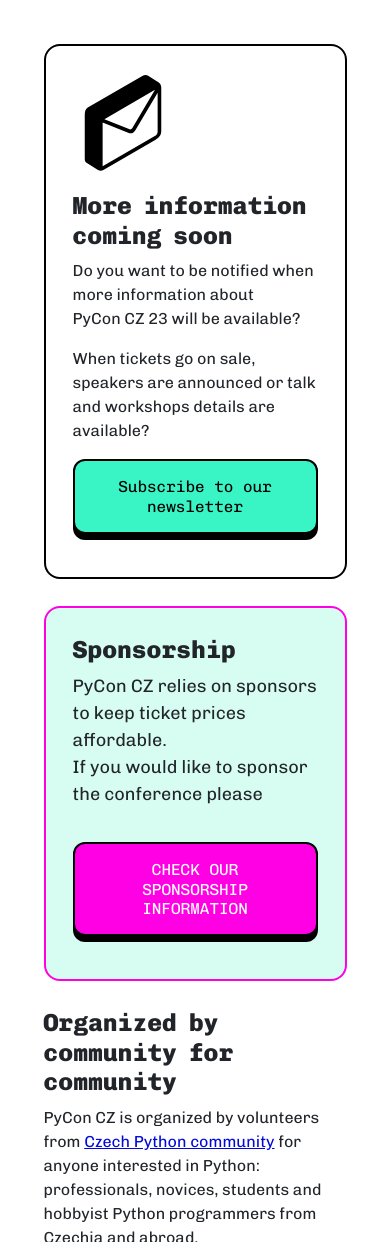
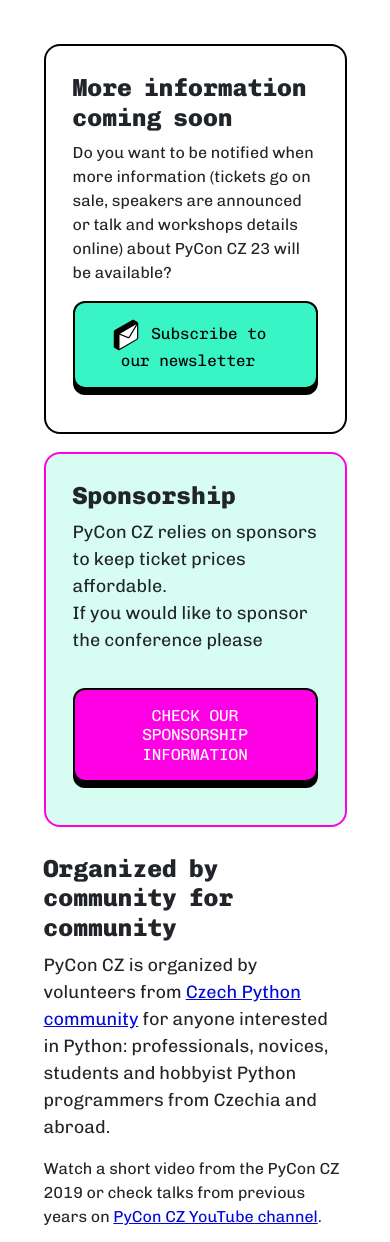
Before and after one commit to pyvec/cz.pycon.org, a Django app: page /2023/ in a window 390 px wide. Shown: the part 2029-3271 px from the top of the page. Run offline with Django 4.2, Linux system fonts and the light colour scheme; style sheets or scripts are compiled from the project's sources; some libraries are stand-ins or nearby versions.

Commit message:
content: nicer homepage - responsivity added to height utility

```diff
--- /dev/null
+++ b/static_src/scss/_utilities.scss
@@ -0,0 +1,8 @@
+$utilities: map-merge(
+        $utilities, (
+        "height": map-merge(
+                map-get($utilities, "height"),
+                (responsive: true),
+        ),
+    )
+);
--- a/static_src/scss/index.scss
+++ b/static_src/scss/index.scss
@@ -25,7 +25,7 @@
 @import "node_modules/bootstrap/scss/maps";
 @import "node_modules/bootstrap/scss/mixins";
 @import "node_modules/bootstrap/scss/utilities";
-//@import 'utilities'; // For utilities API (see https://getbootstrap.com/docs/5.3/utilities/api/#using-the-api)
+@import 'utilities'; // For utilities API (see https://getbootstrap.com/docs/5.3/utilities/api/#using-the-api)
 
 @import "customized-rfs-variables";
 
--- a/templates/pages/homepage.html
+++ b/templates/pages/homepage.html
@@ -97,22 +97,20 @@
 
 {% block main %}
 
-    <div class="d-flex flex-column flex-sm-row align-items-baseline column-gap-4 row-gap-3 rounded-3 border border-black p-4 mb-4">
-        <div>
-            <img src="{% static 'img/icons/email.min.svg' %}" width="100" height="100" alt="">
-        </div>
+    <div class="row row-gap-3">
 
-        <div>
+        <div class="col-lg">
+            <div class="h-100 rounded-3 border border-black p-4">
                 <h2 class="mt-0">More information coming soon</h2>
-            <p>Do you want to be notified when more information about PyCon CZ 23 will be available?</p>
-            <p>When tickets go on sale, speakers are announced or talk and workshops details are available?</p>
-            <p><a class="btn btn-secondary" href="https://eepurl.com/gOHNvP">Subscribe to our newsletter</a></p>
+                <p>Do you want to be notified when more information (tickets go on sale, speakers are announced or talk and workshops details online) about PyCon CZ 23 will be available?</p>
+                <p><a class="btn btn-secondary ps-3" href="https://eepurl.com/gOHNvP"> <img src="{% static 'img/icons/email.min.svg' %}" width="32" height="32" alt=""> Subscribe to our newsletter</a></p>
             </div>
         </div>
+        <div class="col-lg">
+            <div class="h-100 rounded-3 border border-primary bg-secondary-subtle p-4">
+                <h2 class="mt-0">Sponsorship</h2>
 
-    <div class="rounded-3 border border-primary bg-secondary-subtle p-4">
-        <h2 class="mt-0">Sponsorship</h2>
-        <div class="d-flex flex-column flex-sm-row  column-gap-4 row-gap-3 align-items-end">
+                <div class="h-lg-100 d-flex flex-column flex-sm-row flex-lg-column column-gap-4 row-gap-3 align-items-end align-items-lg-start">
                     <p class="lead">
                         PyCon CZ relies on sponsors to keep ticket prices affordable.
                         <br>
@@ -121,10 +119,17 @@
                     <p><a class="btn btn-primary" href="{% url 'sponsorship' %}">check our sponsorship information</a></p>
                 </div>
             </div>
+        </div>
+    </div>
 
     <h2>Organized by community for community</h2>
-    <p>PyCon&nbsp;CZ is organized by volunteers from <a href="https://pyvec.org/">Czech Python community</a> for anyone interested in Python: professionals, novices, students and hobbyist Python programmers from Czechia and abroad.</p>
+    <div class="row align-items-end">
+        <div class="col-md-8 col-lg-6">
+            <p class="lead">PyCon&nbsp;CZ is organized by volunteers from <a href="https://pyvec.org/">Czech Python community</a> for anyone interested in Python: professionals, novices, students and hobbyist Python programmers from Czechia and abroad.</p>
             <p>Watch a&nbsp;short video from the&nbsp;PyCon&nbsp;CZ 2019 or check talks from previous years on <a href="https://www.youtube.com/channel/UCRC2Vu7p4SJxhhuRdl8rQ6g">PyCon&nbsp;CZ YouTube channel</a>.</p>
+        </div>
+    </div>
+
     <div class="ratio ratio-16x9">
         <iframe width="960" height="407" src="https://www.youtube.com/embed/kL2gmhs0irI" allowfullscreen></iframe>
     </div>
```
Lines whose indentation alone changed are shown as unchanged.
